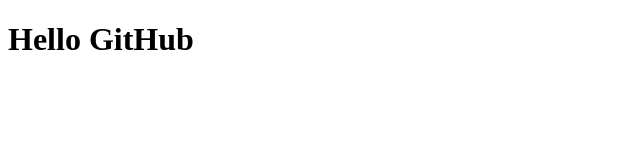
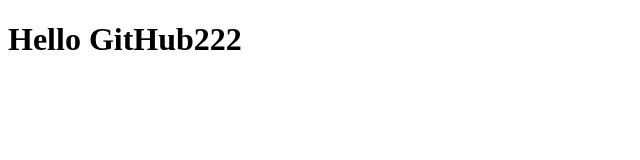
Before and after one commit to tuleelut/test0929, a plain HTML site: page index.html in a window 1280 px wide. Shown: the full height of the page, 0-640 px from the left. Drawn offline with Linux system fonts and the light colour scheme.

Commit message:
parašyti dvejetukai

```diff
--- a/index.html
+++ b/index.html
@@ -6,6 +6,6 @@
     <title>Document</title>
   </head>
   <body>
-    <h1>Hello GitHub</h1>
+    <h1>Hello GitHub222</h1>
   </body>
 </html>
```
